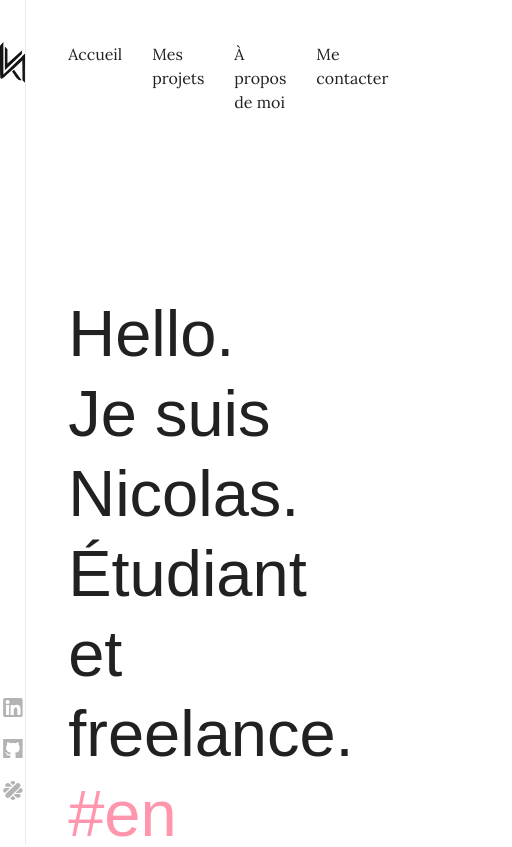
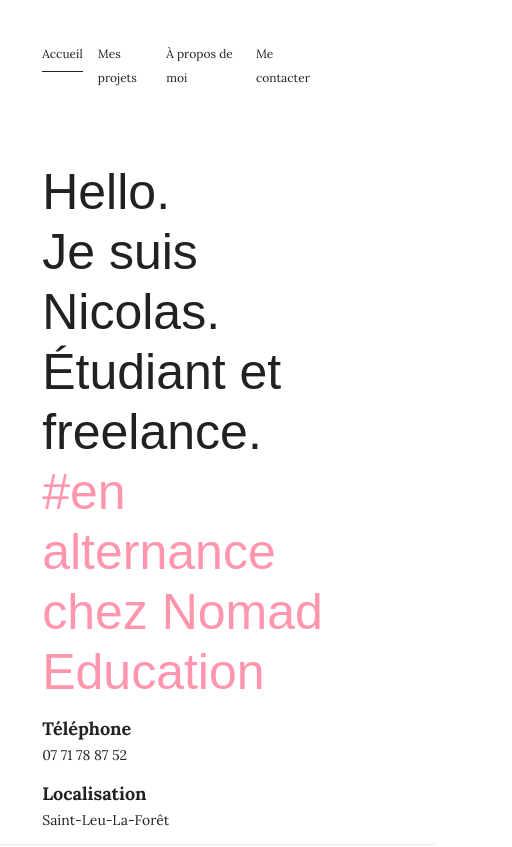
Before and after one commit to nkloc/portfolio-nico, a Vue app: page / in a window 390 px wide. Shown: the top 847 px of the page, 512 px wide, since content can reach past the window. Built offline with nearby package versions, Linux system fonts and the light colour scheme; the HTML template or start-up script is replaced by a standard one; a web font is replaced by a local one.

Commit message:
add: responsive first version

```diff
--- a/src/App.vue
+++ b/src/App.vue
@@ -29,4 +29,6 @@ export default {
   width 100vw
   min-height 100vh
   display flex
+  @media tablet
+    flex-direction column-reverse
 </style>
--- a/src/components/Content.vue
+++ b/src/components/Content.vue
@@ -2,10 +2,10 @@
     <main>
         <nav>
             <ul>
-                <li><router-link to="/">Accueil</router-link></li>
-                <li><router-link to="/projets">Mes projets</router-link></li>
-                <li><router-link to="/about">À propos de moi</router-link></li>
-                <li><router-link to="/contact">Me contacter</router-link></li>
+                <li><router-link to="/" :class="{active: this.$route.name === 'Home'}">Accueil</router-link></li>
+                <li><router-link to="/projets" :class="{active: this.$route.name === 'Projets'}">Mes projets</router-link></li>
+                <li><router-link to="/about" :class="{active: this.$route.name === 'About'}">À propos de moi</router-link></li>
+                <li><router-link to="/contact" :class="{active: this.$route.name === 'Contact'}">Me contacter</router-link></li>
             </ul>
         </nav>
         <router-view />
@@ -14,7 +14,6 @@
 
 <style lang="stylus" scoped>
 @import '../css/variables'
-
 main
     font-size 16px
     line-height 24px
@@ -25,14 +24,33 @@ main
     flex-direction column
     nav
         margin-bottom 30px
+        @media tablet
+            width 100%
         ul
             list-style none
             display flex
+            @media tablet
+                width 100%
+                justify-content space-around
             li
                 margin-right 30px
+                @media tablet
+                    margin-right 15px
+                    font-size 12px
                 cursor pointer
                 a
                     color $black-color
                     text-decoration none
 
+.active
+    &:after
+        content ''
+        position relative
+        display block
+        top 5px
+        width 100%
+        height 1px
+        background-color #212121
+
+
 </style>
--- a/src/components/Header.vue
+++ b/src/components/Header.vue
@@ -20,6 +20,14 @@ header
     align-items center
     justify-content space-between
     padding 5vh 0
+    @media tablet
+        width 90%
+        height 100px
+        border-right none
+        border-top 1px solid #EAEAEA
+        padding 0 5vh
+        flex-direction row
+
     img
         width 25px
         cursor pointer
@@ -27,9 +35,15 @@ header
         display flex
         flex-direction column
         align-items center
+        @media tablet
+            flex-direction row
         img
             color $gris-color
             width 20px
             height auto
             margin-top 20px
+            @media tablet
+                margin-left 50px
+                margin-top 0
+                width 30px
 </style>
--- a/src/router/index.js
+++ b/src/router/index.js
@@ -1,6 +1,10 @@
 import Vue from 'vue'
 import VueRouter from 'vue-router'
 import Home from '../views/Home.vue'
+import About from '../views/About.vue'
+import Projets from '../views/Projets.vue'
+import Contact from '../views/Contact.vue'
+
 
 Vue.use(VueRouter)
 
@@ -13,10 +17,17 @@ const routes = [
   {
     path: '/about',
     name: 'About',
-    // route level code-splitting
-    // this generates a separate chunk (about.[hash].js) for this route
-    // which is lazy-loaded when the route is visited.
-    component: () => import(/* webpackChunkName: "about" */ '../views/About.vue')
+    component: About
+  },
+  {
+    path: '/projets',
+    name: 'Projets',
+    component: Projets
+  },
+  {
+    path: '/contact',
+    name: 'Contact',
+    component: Contact
   }
 ]
 
--- /dev/null
+++ b/src/views/Contact.vue
@@ -0,0 +1,5 @@
+<template>
+  <div class="contact">
+    <h1>This is an contact page</h1>
+  </div>
+</template>
--- a/src/views/Home.vue
+++ b/src/views/Home.vue
@@ -29,6 +29,8 @@
   flex-direction column
   justify-content space-between
   height 100%
+  @media tablet
+    margin-top 5vh
 h1
   font-family $font-secondary
   font-size 65px
@@ -36,11 +38,19 @@ h1
   color $black-color
   font-weight 400
   margin-top 150px
+  @media tablet
+    font-size 50px
+    line-height 60px
+    margin-top 0
   span
     color $rose-color
 
 .infos
   display flex
+  @media tablet
+    width 100%
+    flex-direction column
+
   .info
     display flex
     flex-direction column
@@ -48,6 +58,9 @@ h1
     margin-right 50px
     height 50px
     justify-content space-between
+    @media tablet
+      margin-right 0
+      margin-top 15px
     h4
       font-size 18px
       font-weight 700
--- /dev/null
+++ b/src/views/Projets.vue
@@ -0,0 +1,5 @@
+<template>
+  <div class="projets">
+    <h1>This is an projets page</h1>
+  </div>
+</template>
```
